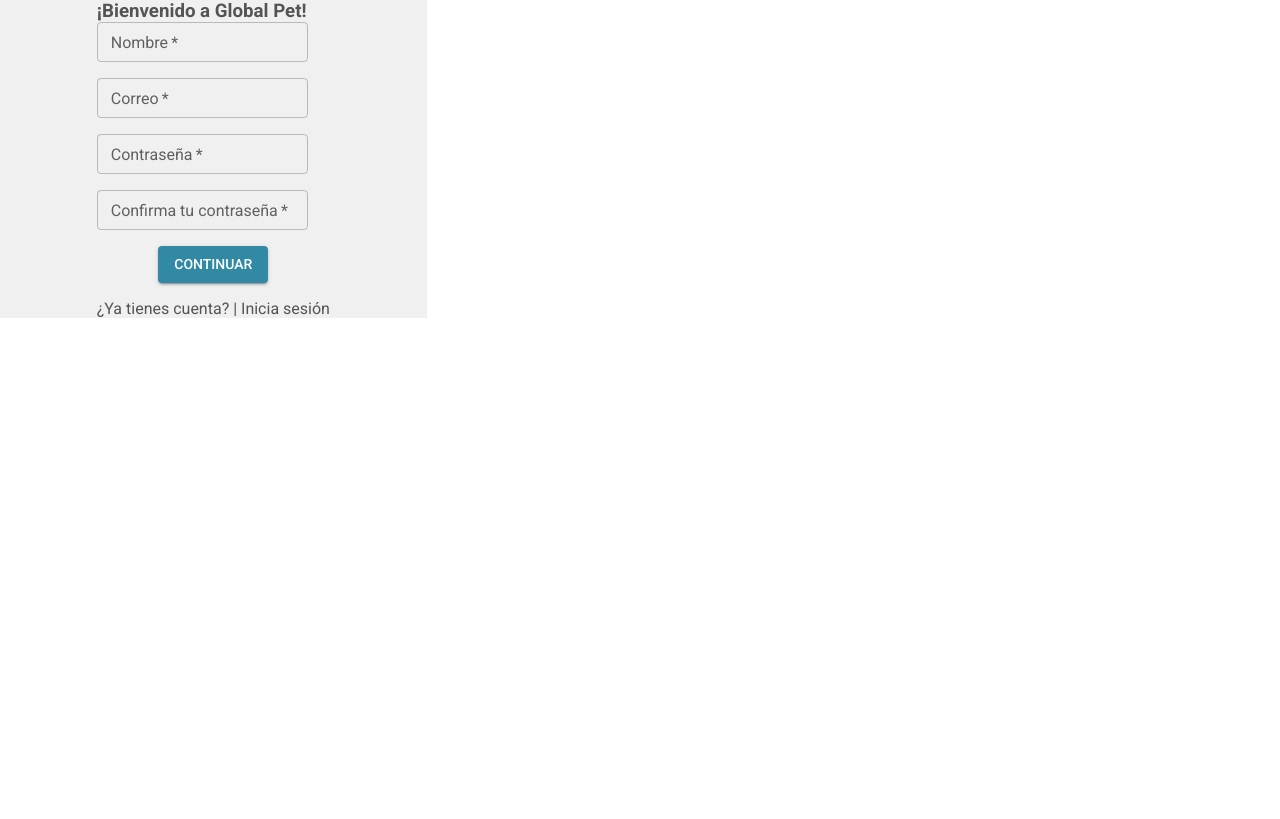
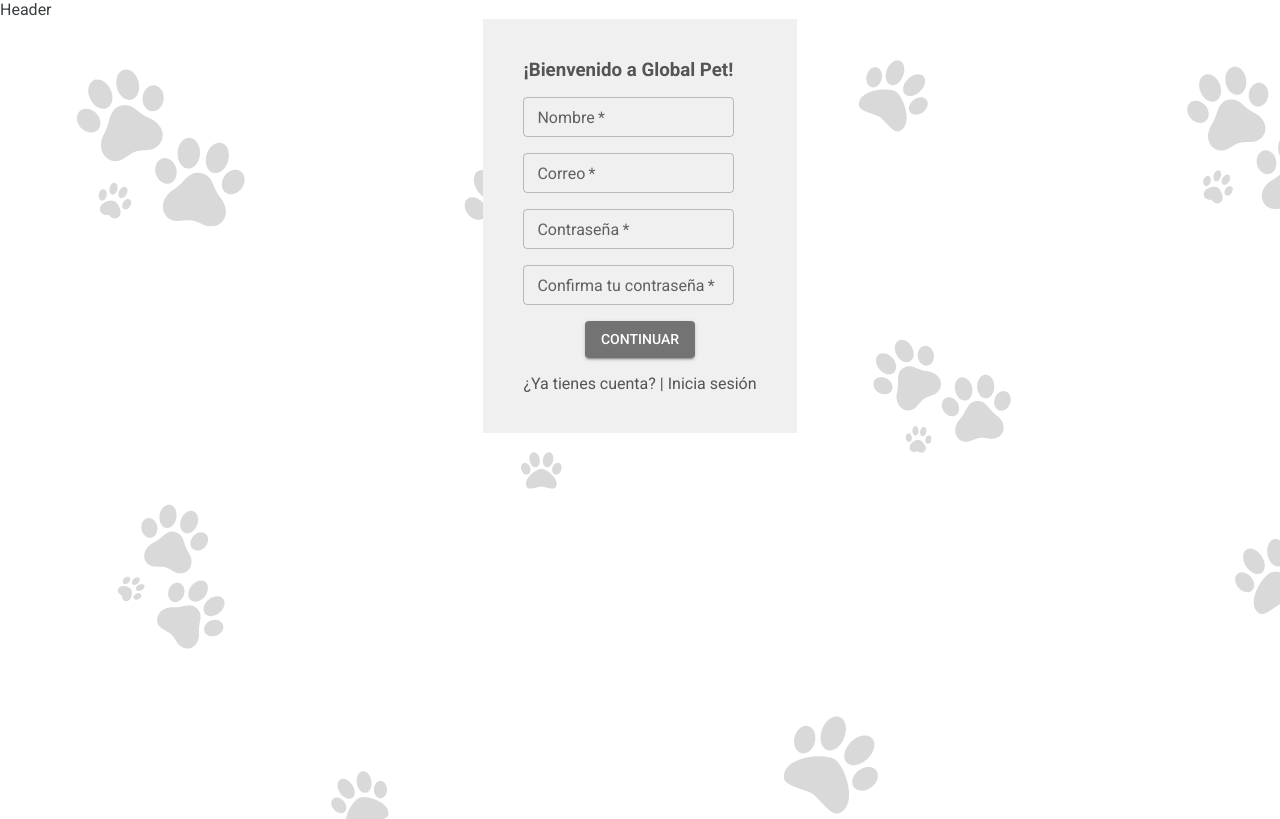
Before and after one commit to Kodemia-global-pet/Global-pet-frontend, a React (Create React App) app: page /create-account in a window 1280 px wide. Built offline with nearby package versions, Linux system fonts and the light colour scheme.

Commit message:
checkRegister

```diff
--- a/src/components/UserFormRegister/UserFormRegister.js
+++ b/src/components/UserFormRegister/UserFormRegister.js
@@ -1,53 +1,63 @@
-import React from 'react'
-import { useForm } from 'react-hook-form'
-import { Grid, TextField, Button } from '@mui/material'
-import { postResponse } from '../../services/backend'
-import { useLogedUser } from '../../context/UserContext'
-import { useNavigate } from 'react-router'
+import React from "react";
+import { useForm } from "react-hook-form";
+import { Grid, TextField, Button, Box } from "@mui/material";
+import { postResponse } from "../../services/backend";
+import { useLogedUser } from "../../context/UserContext";
+import { useNavigate } from "react-router";
 
 const UserFormRegister = () => {
-  const { login } = useLogedUser()
-  const navigate = useNavigate()
+  const { login } = useLogedUser();
+  const navigate = useNavigate();
   const {
     register,
     formState: { errors },
     handleSubmit,
     setError,
-  } = useForm()
+  } = useForm();
 
   const onSubmit = async (data) => {
-    console.log(data)
+    console.log(data);
     if (data.password !== data.confirmPassword) {
-      setError('confirmPassword', { message: 'Las contraseñas no coinciden' })
-      return false
+      setError("confirmPassword", { message: "Las contraseñas no coinciden" });
+      return false;
     }
     try {
-      const responseData = await postResponse(data.name, data.email, data.password)
-      const jsonData = await responseData.json()
-      console.log(jsonData)
+      const responseData = await postResponse(
+        data.name,
+        data.email,
+        data.password
+      );
+      const jsonData = await responseData.json();
+      console.log(jsonData);
       if (jsonData.success) {
-        const result = await login(data.email, data.password)
+        const result = await login(data.email, data.password);
         if (result) {
-          return navigate('/')
+          return navigate("/");
         }
       }
     } catch (error) {
-      alert('you entered your data wrong')
-      console.log("error", error)
+      alert("you entered your data wrong");
+      console.log("error", error);
     }
-  }
+  };
 
   return (
-    <section>
-      <h3>¡Bienvenido a Global Pet!</h3>
+    <Box
+      sx={{ backgroundColor: "#F0F0F0", color: "#545454", p:5 }}
+      xs={4}
+      md={4}
+    >
+      <Grid sx={{ pb: 2}}>
+        <h3>¡Bienvenido a Global Pet!</h3>
+      </Grid>
       <form onSubmit={handleSubmit(onSubmit)}>
         <Grid item sx={{ pb: 2 }}>
           <TextField
-            {...register('name', {
-              required: 'Ingresa tu nombre',
+            {...register("name", {
+              required: "Ingresa tu nombre",
               minLength: {
                 value: 10,
-                message: 'El nombre debe contener al menos 10 caracteres',
+                message: "El nombre debe contener al menos 10 caracteres",
               },
             })}
             label="Nombre"
@@ -59,8 +69,8 @@ const UserFormRegister = () => {
         </Grid>
         <Grid item sx={{ pb: 2 }}>
           <TextField
-            {...register('email', {
-              required: 'true',
+            {...register("email", {
+              required: "true",
             })}
             label="Correo"
             type="email"
@@ -72,11 +82,11 @@ const UserFormRegister = () => {
         </Grid>
         <Grid item sx={{ pb: 2 }}>
           <TextField
-            {...register('password', {
-              required: 'Ingresa tu contraseña',
+            {...register("password", {
+              required: "Ingresa tu contraseña",
               minLength: {
                 value: 8,
-                message: 'La contraseña debe contener al menos 8 caracteres',
+                message: "La contraseña debe contener al menos 8 caracteres",
               },
             })}
             label="Contraseña"
@@ -89,11 +99,11 @@ const UserFormRegister = () => {
         </Grid>
         <Grid item sx={{ pb: 2 }}>
           <TextField
-            {...register('confirmPassword', {
-              required: 'Confirma tu contraseña',
+            {...register("confirmPassword", {
+              required: "Confirma tu contraseña",
               minLength: {
                 value: 8,
-                message: 'La contraseña debe contener al menos 8 caracteres',
+                message: "La contraseña debe contener al menos 8 caracteres",
               },
             })}
             label="Confirma tu contraseña"
@@ -111,13 +121,19 @@ const UserFormRegister = () => {
           justifyContent="center"
           alignItems="center"
         >
-          <Button variant="contained" type="submit">
+          <Button
+            variant="contained"
+            sx={{ backgroundColor: "grey.main" }}
+            type="submit"
+          >
             Continuar
           </Button>
         </Grid>
-        <p>¿Ya tienes cuenta? | Inicia sesión</p>
+        <Grid>
+          <p>¿Ya tienes cuenta? | Inicia sesión</p>
+        </Grid>
       </form>
-    </section>
-  )
-}
-export default UserFormRegister
+    </Box>
+  );
+};
+export default UserFormRegister;
--- a/src/pages/CreateAccount.js
+++ b/src/pages/CreateAccount.js
@@ -1,16 +1,37 @@
-import { Grid } from '@mui/material'
-import React from 'react'
-import UserFormRegister from '../components/UserFormRegister/UserFormRegister'
-
+import { Grid, Container } from "@mui/material";
+import React from "react";
+import UserFormRegister from "../components/UserFormRegister/UserFormRegister";
 
 const createAccount = () => {
   return (
-    <Grid container >
-    <Grid item xs={4} md={4} display="flex" justifyContent="center" alignItems="center" sx={{ backgroundColor: "#F0F0F0", color:"#545454"}}>
-    <UserFormRegister></UserFormRegister>
+    <Grid container>
+      <Grid item xs={12}>
+        Header
+      </Grid>
+      <main
+        style={{
+          backgroundImage: `url(${
+            process.env.PUBLIC_URL + "/images/landingbg.png"
+          })`,
+          width: "100vw",
+          height: "100vh",
+        }}
+      >
+        <Container maxwidth="xl">
+          <Grid
+            item
+            container
+            display="flex"
+            justifyContent="center"
+            alignItems="center"
+            xs={12}
+          >
+            <UserFormRegister />
+          </Grid>
+        </Container>
+      </main>
     </Grid>
-    </Grid>
-  )
-}
+  );
+};
 
 export default createAccount;
```
Also changed, not shown: src/components/Buttons/DeleteButton/DeleteButton.js (deleted, +0 -10 lines), src/components/Buttons/EditButton/EditButton.js (deleted, +0 -10 lines), src/components/Buttons/SaveButton/SaveButton.js (deleted, +0 -10 lines).
